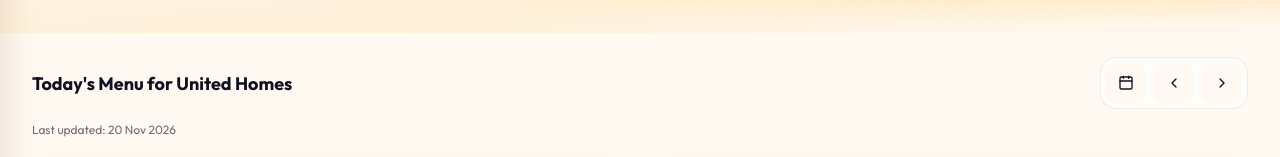
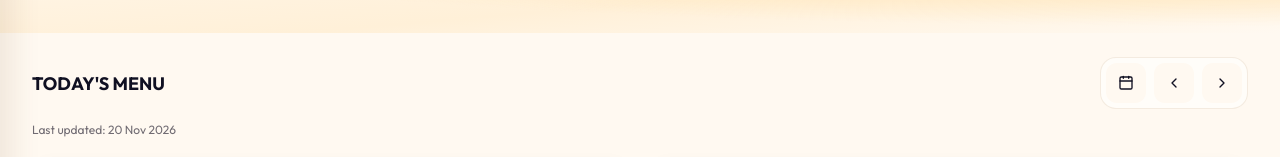
Before and after one commit to souryajeet10/MessMate, a React (Vite) app: page /welcome in a window 1280 px wide. Both pictures are taken after a click on the button "Breakfast". Shown: the part 198-355 px from the top of the page. Built offline with nearby package versions, Linux system fonts and the light colour scheme; no server answers; the database is empty.

Commit message:
Shorten today menu heading

```diff
--- a/src/pages/TodayPage.jsx
+++ b/src/pages/TodayPage.jsx
@@ -101,7 +101,7 @@ export default function TodayPage({ onMenuClick }) {
           {/* Section label */}
           <div className="today-label">
             <span className="today-label-text">
-              {isToday ? "Today's" : selectedDayName + "'s"} Menu for United Homes
+              {isToday ? "TODAY'S MENU" : `${selectedDayName.toUpperCase()}'S MENU`}
             </span>
             <div className="today-label-nav">
               <button
```
